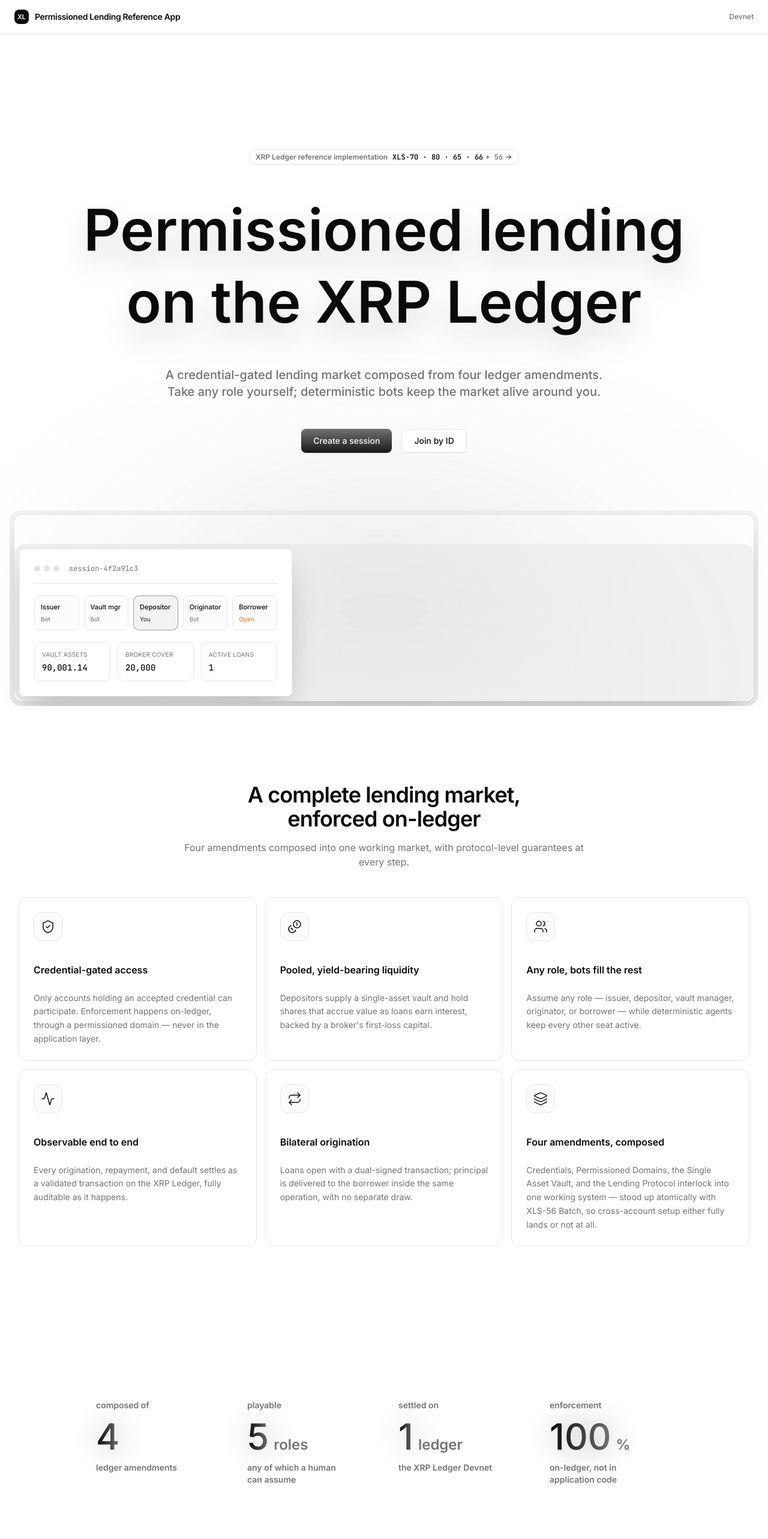
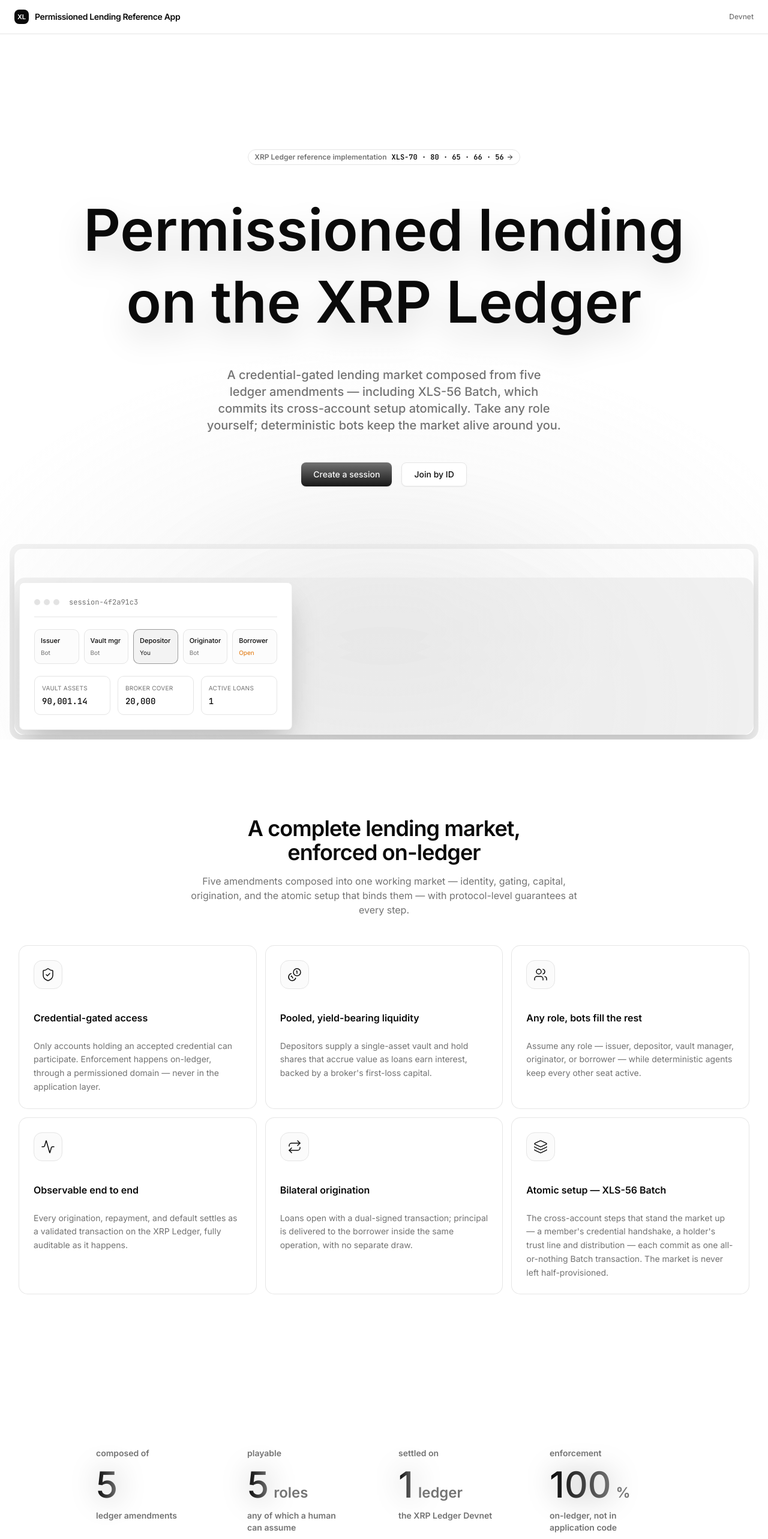
Before and after one commit to VS1-Finance/XRPL-LendingWeb, a Next.js app: page / in a window 1280 px wide. Shown: the top 2566 px of the page at 60% size. Built offline with nearby package versions, Linux system fonts and the light colour scheme.

Commit message:
Elevate XLS-56 Batch to a first-class fifth amendment on the landing page

```diff
--- a/app/page.tsx
+++ b/app/page.tsx
@@ -12,13 +12,12 @@
     <main className="flex-1">
       <Hero
         title="Permissioned lending on the XRP Ledger"
-        description="A credential-gated lending market composed from four ledger amendments. Take any role yourself; deterministic bots keep the market alive around you."
+        description="A credential-gated lending market composed from five ledger amendments — including XLS-56 Batch, which commits its cross-account setup atomically. Take any role yourself; deterministic bots keep the market alive around you."
         badge={
           <Badge variant="outline" className="animate-appear gap-2">
             <span className="text-muted-foreground">XRP Ledger reference implementation</span>
             <span className="flex items-center gap-1 font-mono text-xs">
-              XLS-70 · 80 · 65 · 66
-              <span className="text-muted-foreground">+ 56</span>
+              XLS-70 · 80 · 65 · 66 · 56
               <ArrowRight className="size-3" />
             </span>
           </Badge>
@@ -36,7 +35,7 @@
 
       <Stats
         items={[
-          { label: "composed of", value: 4, description: "ledger amendments" },
+          { label: "composed of", value: 5, description: "ledger amendments" },
           { label: "playable", value: 5, suffix: " roles", description: "any of which a human can assume" },
           { label: "settled on", value: 1, suffix: " ledger", description: "the XRP Ledger Devnet" },
           { label: "enforcement", value: 100, suffix: "%", description: "on-ledger, not in application code" },
@@ -61,6 +60,7 @@
               { text: "XLS-80 Permissioned Domains", href: "https://xls.xrpl.org/xls/XLS-0080-permissioned-domains.html" },
               { text: "XLS-65 Single Asset Vault", href: "https://xls.xrpl.org/xls/XLS-0065-single-asset-vault.html" },
               { text: "XLS-66 Lending Protocol", href: "https://xls.xrpl.org/xls/XLS-0066-lending-protocol.html" },
+              { text: "XLS-56 Batch", href: "https://xls.xrpl.org/xls/XLS-0056-batch.html" },
             ],
           },
           {
--- a/components/sections/features.tsx
+++ b/components/sections/features.tsx
@@ -30,8 +30,8 @@
   },
   {
     icon: Layers,
-    title: "Four amendments, composed",
-    body: "Credentials, Permissioned Domains, the Single Asset Vault, and the Lending Protocol interlock into one working system — stood up atomically with XLS-56 Batch, so cross-account setup either fully lands or not at all.",
+    title: "Atomic setup — XLS-56 Batch",
+    body: "The cross-account steps that stand the market up — a member's credential handshake, a holder's trust line and distribution — each commit as one all-or-nothing Batch transaction. The market is never left half-provisioned.",
   },
 ];
 
@@ -44,8 +44,8 @@
             A complete lending market, enforced on-ledger
           </h2>
           <p className="mt-4 text-muted-foreground">
-            Four amendments composed into one working market, with protocol-level guarantees at every
-            step.
+            Five amendments composed into one working market — identity, gating, capital, origination,
+            and the atomic setup that binds them — with protocol-level guarantees at every step.
           </p>
         </div>
 
```
